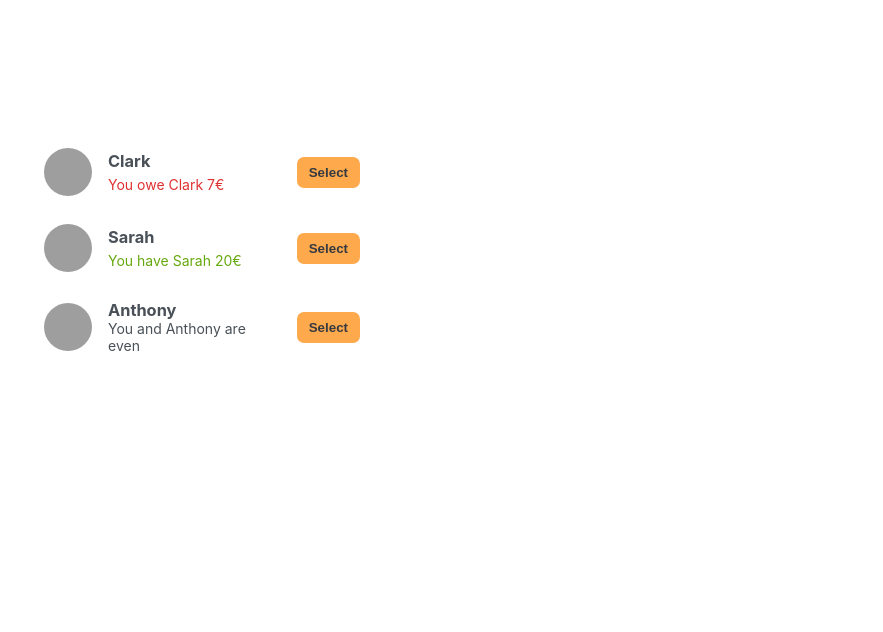
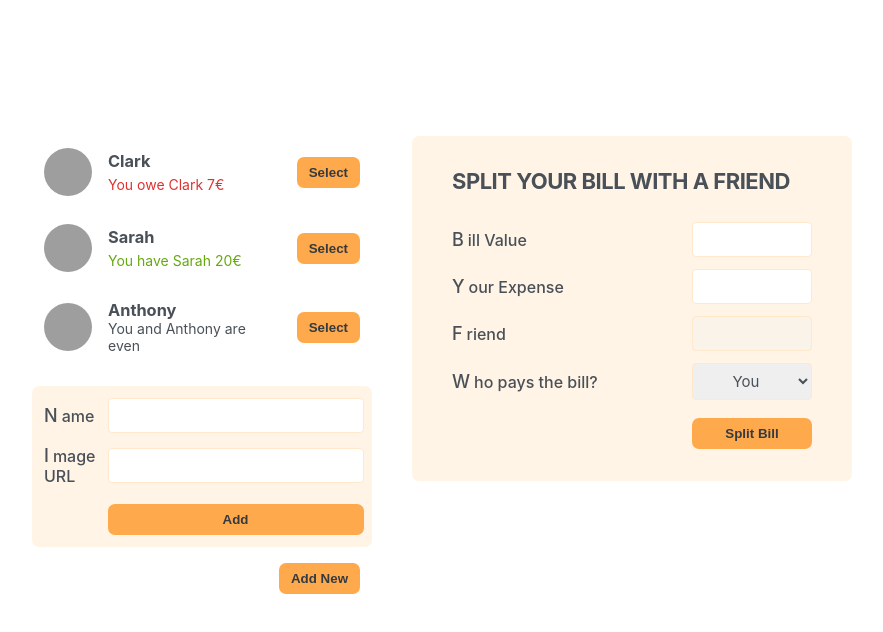
Before and after one commit to kshenukaishan/eat-and-split, a React (Create React App) app: page / in a window 1280 px wide. Shown: the top 632 px of the page, without its empty margins (198-1081 px from the left). Built offline with nearby package versions, Linux system fonts and the light colour scheme; grey boxes are pictures that could not be loaded.

Commit message:
designed the split bill and add new friend function

```diff
--- a/src/App.jsx
+++ b/src/App.jsx
@@ -24,7 +24,10 @@
     <div className="app">
       <div className="sidebar">
         <FriendList />
+        <FormAddFriend />
+        <Button>Add New</Button>
       </div>
+      <FormSplitBill />
     </div>
   );
 }
@@ -56,7 +59,43 @@
         </p>
       )}
       {friend.balance === 0 && <p>You and {friend.name} are even</p>}
-      <button className="button">Select</button>
+      <Button>Select</Button>
     </li>
   );
 }
+
+function Button({ children }) {
+  return <button className="button">{children}</button>;
+}
+
+function FormAddFriend() {
+  return (
+    <form className="form-add-friend">
+      <label>Name</label>
+      <input type="text" name="name" />
+      <label>Image URL</label>
+      <input type="text" />
+      <Button className="button">Add</Button>
+    </form>
+  );
+}
+
+function FormSplitBill() {
+  return (
+    <form className="form-split-bill">
+      <h2>Split your bill with a friend</h2>
+      <label>Bill Value</label>
+      <input type="text" />
+      <label>Your Expense</label>
+      <input type="text" />
+      <label>Friend</label>
+      <input type="text" disabled />
+      <label>Who pays the bill?</label>
+      <select>
+        <option value="user">You</option>
+        <option value="friend">Friend</option>
+      </select>
+      <Button className="button">Split Bill</Button>
+    </form>
+  );
+}
```
